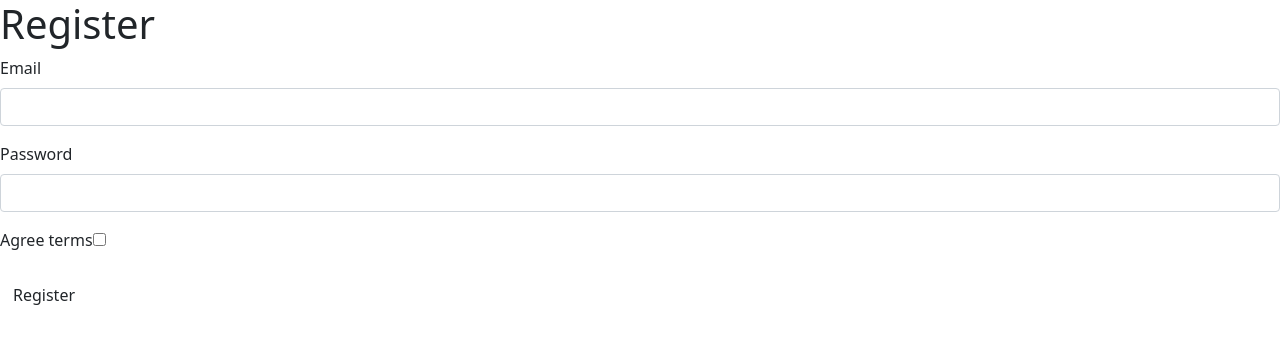
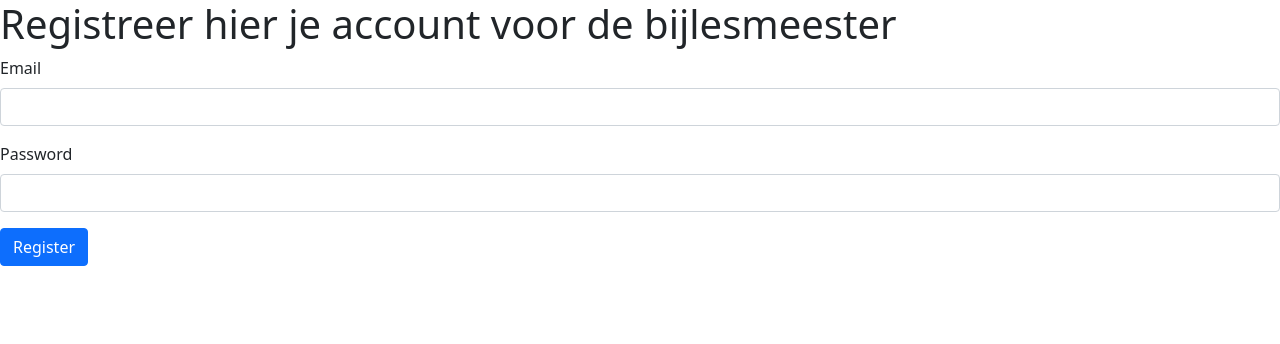
Before and after one commit to TAndeweg/De-bijlesmeester, a Symfony app: template templates/registration/register.html.twig in a window 1280 px wide. Shown: the top 344 px of the page. Run offline with Twig, Linux system fonts and the light colour scheme; the template is opened without the code that fills it, so the values that code supplies are empty; form fields are guessed from the names that the template uses; some libraries are stand-ins or nearby versions.

Commit message:
registratie en login gefixed

```diff
--- a/templates/registration/register.html.twig
+++ b/templates/registration/register.html.twig
@@ -3,7 +3,7 @@
 {% block title %}Register{% endblock %}
 
 {% block body %}
-    <h1>Register</h1>
+    <h1>Registreer hier je account voor de bijlesmeester</h1>
 
     {{ form_errors(registrationForm) }}
 
@@ -12,8 +12,8 @@
         {{ form_row(registrationForm.plainPassword, {
             label: 'Password'
         }) }}
-        {{ form_row(registrationForm.agreeTerms) }}
 
-        <button type="submit" class="btn">Register</button>
+
     {{ form_end(registrationForm) }}
+    <button type="submit" class="btn btn-primary">Register</button>
 {% endblock %}
```
Also changed, not shown: src/Form/RegistrationFormType.php (+10 -8 lines), 1 other file.
